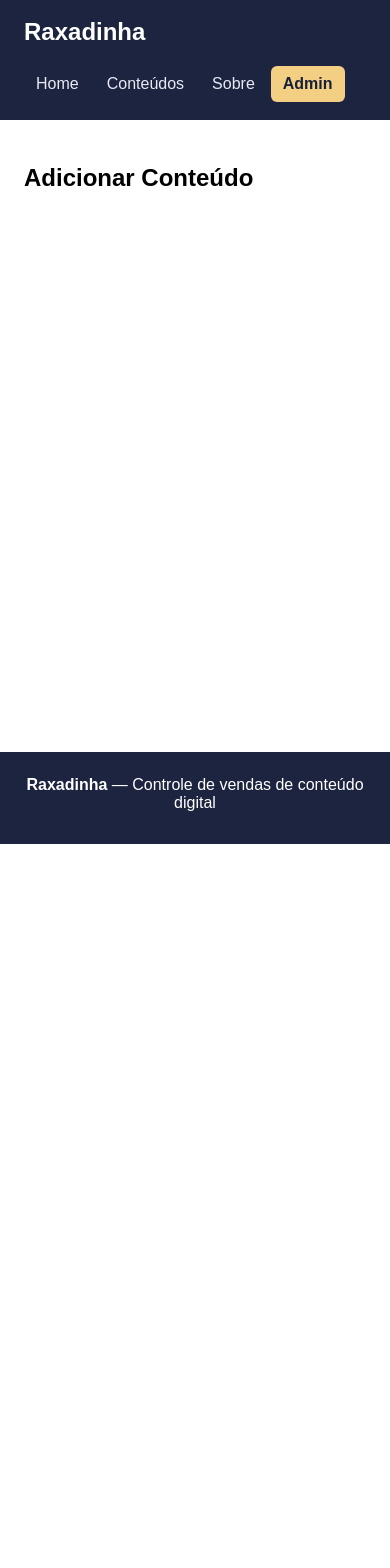
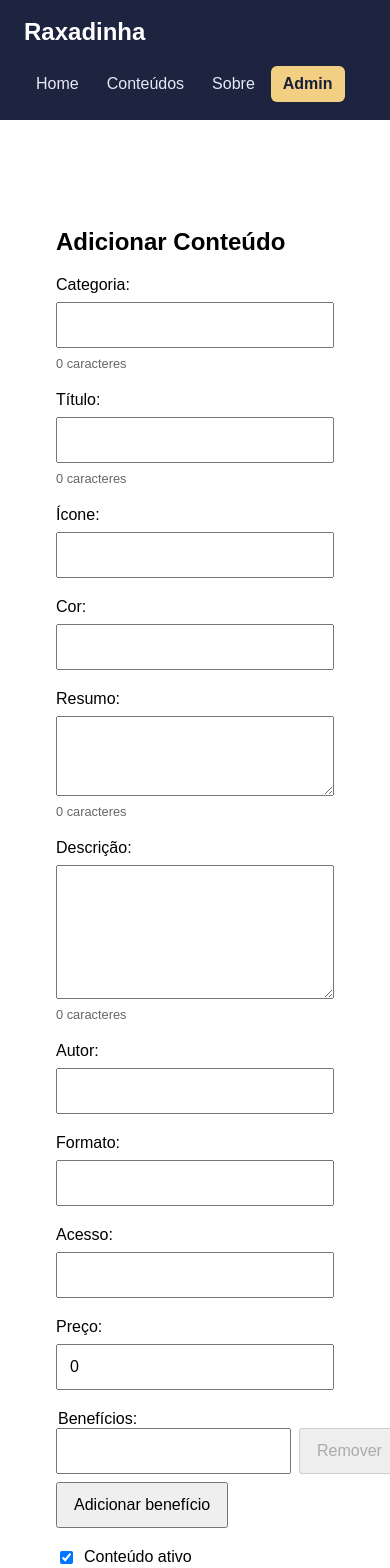
Before and after one commit to arielguareschi/webfamper2026_2, an Angular app in the folder raxadinha/: page /admin/form in a window 390 px wide. Shown: the top 1568 px of the page. Before the commit the page ends 844 px from the top, so only its background shows below. Built offline with nearby package versions, Linux system fonts and the light colour scheme.

Commit message:
aula 10/11

```diff
--- a/raxadinha/src/app/core/models/conteudo.model.ts
+++ b/raxadinha/src/app/core/models/conteudo.model.ts
@@ -11,4 +11,5 @@ export interface Conteudo {
   acesso: string;
   preco: number;
   beneficios: string[];
+  ativo: boolean;
 }
--- a/raxadinha/src/app/features/admin/admin.ts
+++ b/raxadinha/src/app/features/admin/admin.ts
@@ -1,4 +1,4 @@
-import { Component, inject } from "@angular/core";
+import { Component, inject, signal } from "@angular/core";
 import { Router, RouterLink } from "@angular/router";
 import { Conteudo } from "../../core/models/conteudo.model";
 import { ConteudosService } from "../../core/services/conteudos.service";
@@ -12,26 +12,26 @@ export class Admin {
   private conteudoService = inject(ConteudosService);
   private router = inject(Router);
 
-  conteudos: Conteudo[] = [];
-  loading = false;
+  conteudos = signal<Conteudo[]>([]);
+  loading = signal(true);
   errorMessage = "";
   sucessMessage = "";
 
-  ngInit(): void {
+  ngOnInit(): void {
     this.loadConteudos();
   }
 
   loadConteudos(): void {
-    this.loading = true;
+    this.loading.set(true);
     this.errorMessage = "";
     this.conteudoService.getAll().subscribe({
       next: (response) => {
-        this.conteudos = response;
-        this.loading = false;
+        this.conteudos.set(response);
+        this.loading.set(false);
       },
       error: (error) => {
         this.errorMessage = "Erro ao carregar conteúdos: " + error.message;
-        this.loading = false;
+        this.loading.set(false);
       },
     });
   }
--- a/raxadinha/src/app/features/manutencao-conteudo/manutencao-conteudo.css
+++ b/raxadinha/src/app/features/manutencao-conteudo/manutencao-conteudo.css
@@ -1 +1,77 @@
-/* Espaço reservado para os estilos desta página. */
+/* Formulário de manutenção de conteúdo.  */
+.form-box {
+    max-width: 760px;
+    margin: 2rem auto;
+    padding: 2rem;
+}
+
+form,
+.field {
+    display: flex;
+    flex-direction: column;
+    gap: 0.5rem;
+}
+
+form {
+    gap: 1.25rem;
+}
+
+input,
+textarea,
+button {
+    font: inherit;
+}
+
+input,
+textarea {
+    padding: 0.75rem;
+}
+
+textarea {
+    resize: vertical;
+}
+
+.character-count {
+    font-size: 0.8rem;
+    color: #666;
+}
+
+.field small,
+.error-message {
+    color: #b42318;
+}
+
+.success-message {
+    color: #067647;
+}
+
+.beneficios {
+    border: 0;
+    padding: 0;
+    margin: 0;
+}
+
+.beneficio-item {
+    display: grid;
+    grid-template-columns: 1fr auto;
+    gap: 0.5rem;
+}
+
+.checkbox-field {
+    flex-direction: row;
+    align-items: center;
+}
+
+.checkbox-field input {
+    width: auto;
+}
+
+button {
+    padding: 0.75rem 1rem;
+    cursor: pointer;
+}
+
+.add-button,
+.remove-button {
+    align-self: flex-start;
+}
--- a/raxadinha/src/app/features/manutencao-conteudo/manutencao-conteudo.html
+++ b/raxadinha/src/app/features/manutencao-conteudo/manutencao-conteudo.html
@@ -6,4 +6,102 @@
         Adicionar Conteúdo
         }
     </h2>
+
+    @if(loadingData){
+    <div class="info-message">
+        Carregando dados do conteúdo...
+    </div>
+    }
+    @if(successMessage){
+    <div class="success-message">
+        {{ successMessage }}
+    </div>
+    }
+    @if(errorMessage){
+    <div class="error-message">
+        {{ errorMessage }}
+    </div>
+    }
+
+    <form [formGroup]="form" (ngSubmit)="submit()">
+        <div class="field">
+            <label for="categoria">Categoria:</label>
+            <input id="categoria" type="text" formControlName="categoria" />
+            <span class="character-count">
+                {{ form.controls.categoria.value.length }} caracteres
+            </span>
+
+            @if (form.controls.categoria.touched &&
+            form.controls.categoria.invalid) {
+            <small>Informe uma categoria com no minimo 3 caracteres</small>
+            }
+        </div>
+
+
+        <div class="field">
+            <label for="titulo">Título:</label>
+            <input id="titulo" type="text" formControlName="titulo" />
+            <span class="character-count">{{ form.controls.titulo.value.length }} caracteres</span>
+            @if (form.controls.titulo.touched && form.controls.titulo.invalid) {
+            <small>Informe um título com no mínimo 15 caracteres</small>
+            }
+        </div>
+        <div class="field"><label for="icone">Ícone:</label><input id="icone" type="text" formControlName="icone" />
+            @if (form.controls.icone.touched && form.controls.icone.invalid) { <small>Informe um ícone</small> }
+        </div>
+        <div class="field"><label for="cor">Cor:</label><input id="cor" type="text" formControlName="cor" />
+            @if (form.controls.cor.touched && form.controls.cor.invalid) { <small>Informe uma cor</small> }
+        </div>
+        <div class="field"><label for="resumo">Resumo:</label><textarea id="resumo" formControlName="resumo"
+                rows="3"></textarea>
+            <span class="character-count">{{ form.controls.resumo.value.length }} caracteres</span>
+            @if (form.controls.resumo.touched && form.controls.resumo.invalid) { <small>Informe um resumo</small> }
+        </div>
+        <div class="field"><label for="descricao">Descrição:</label><textarea id="descricao" formControlName="descricao"
+                rows="6"></textarea>
+            <span class="character-count">{{ form.controls.descricao.value.length }} caracteres</span>
+            @if (form.controls.descricao.touched && form.controls.descricao.invalid) { <small>Informe uma
+                descrição</small> }
+        </div>
+        <div class="field"><label for="autor">Autor:</label><input id="autor" type="text" formControlName="autor" />
+            @if (form.controls.autor.touched && form.controls.autor.invalid) { <small>Informe o autor</small> }
+        </div>
+        <div class="field"><label for="formato">Formato:</label><input id="formato" type="text"
+                formControlName="formato" />
+            @if (form.controls.formato.touched && form.controls.formato.invalid) { <small>Informe o formato</small> }
+        </div>
+        <div class="field"><label for="acesso">Acesso:</label><input id="acesso" type="text" formControlName="acesso" />
+            @if (form.controls.acesso.touched && form.controls.acesso.invalid) { <small>Informe o tipo de acesso</small>
+            }
+        </div>
+        <div class="field"><label for="preco">Preço:</label><input id="preco" type="number" formControlName="preco"
+                min="0" step="0.01" />
+            @if (form.controls.preco.touched && form.controls.preco.invalid) { <small>Informe um preço maior ou igual a
+                zero</small> }
+        </div>
+        <fieldset class="field beneficios" formArrayName="beneficios">
+            <legend>Benefícios:</legend>
+            @for (beneficio of beneficios.controls; track $index; let i = $index) {
+            <div class="beneficio-item"><input type="text" [formControlName]="i"
+                    [attr.aria-label]="'Benefício ' + (i + 1)" />
+                <button type="button" class="remove-button" (click)="removerBeneficio(i)"
+                    [disabled]="beneficios.length === 1">Remover</button>
+            </div>
+            @if (beneficio.touched && beneficio.invalid) { <small>Informe o benefício</small> }
+            }
+            <button type="button" class="add-button" (click)="adicionarBeneficio()">Adicionar benefício</button>
+        </fieldset>
+        <div class="field checkbox-field"><input id="ativo" type="checkbox" formControlName="ativo" /><label
+                for="ativo">Conteúdo ativo</label></div>
+
+        <button type="submit" [disabled]="loading || loadingData">
+            @if (loading) {
+            Salvando...
+            } @else if (editingId !== null) {
+            Atualizar
+            } @else {
+            Salvar
+            }
+        </button>
+    </form>
 </div>
--- a/raxadinha/src/app/features/manutencao-conteudo/manutencao-conteudo.ts
+++ b/raxadinha/src/app/features/manutencao-conteudo/manutencao-conteudo.ts
@@ -1,10 +1,10 @@
 import { Component, inject } from "@angular/core";
-import { FormBuilder, ReactiveFormsModule, Validators } from "@angular/forms";
-import { ActivatedRoute, Router, RouterLink } from "@angular/router";
+import { FormArray, FormBuilder, ReactiveFormsModule, Validators } from "@angular/forms";
+import { ActivatedRoute, Router } from "@angular/router";
 import { ConteudosService } from "../../core/services/conteudos.service";
 @Component({
   selector: "app-manutencao-conteudo",
-  imports: [RouterLink, ReactiveFormsModule],
+  imports: [ReactiveFormsModule],
   templateUrl: "./manutencao-conteudo.html",
   styleUrl: "./manutencao-conteudo.css",
 })
@@ -30,9 +30,28 @@ export class ManutencaoConteudo {
     autor: ["", [Validators.required]],
     formato: ["", [Validators.required]],
     acesso: ["", [Validators.required]],
-    preco: [0, [Validators.required]],
+    preco: [0, [Validators.required, Validators.min(0)]],
+    beneficios: this.fb.array([this.createBeneficioControl()]),
     ativo: [true],
   });
+
+  get beneficios(): FormArray {
+    return this.form.controls.beneficios;
+  }
+
+  private createBeneficioControl(value = "") {
+    return this.fb.nonNullable.control(value, [Validators.required]);
+  }
+
+  adicionarBeneficio(): void {
+    this.beneficios.push(this.createBeneficioControl());
+  }
+
+  removerBeneficio(index: number): void {
+    if (this.beneficios.length > 1) {
+      this.beneficios.removeAt(index);
+    }
+  }
 
   ngOnInit(): void {
     const id = this.route.snapshot.queryParamMap.get("id");
@@ -46,6 +65,11 @@ export class ManutencaoConteudo {
     this.loadingData = true;
     this.conteudosService.getById(id).subscribe({
       next: (conteudo) => {
+        this.beneficios.clear();
+        const beneficios = conteudo.beneficios?.length ? conteudo.beneficios : [""];
+        beneficios.forEach((beneficio) =>
+          this.beneficios.push(this.createBeneficioControl(beneficio)),
+        );
         this.form.patchValue({
           titulo: conteudo.titulo,
           categoria: conteudo.categoria,
@@ -57,6 +81,7 @@ export class ManutencaoConteudo {
           formato: conteudo.formato,
           acesso: conteudo.acesso,
           preco: conteudo.preco,
+          ativo: conteudo.ativo ?? true,
         });
         this.loadingData = false;
       },
@@ -87,7 +112,7 @@ export class ManutencaoConteudo {
       formato: formValue.formato,
       acesso: formValue.acesso,
       preco: formValue.preco,
-      beneficios: [],
+      beneficios: formValue.beneficios,
       ativo: formValue.ativo,
     };
     if (this.editingId !== null) {
@@ -112,6 +137,8 @@ export class ManutencaoConteudo {
         this.loading = false;
         this.successMessage = "Conteúdo criado com sucesso!";
         this.form.reset();
+        this.beneficios.clear();
+        this.beneficios.push(this.createBeneficioControl());
         setTimeout(() => {
           this.router.navigate(["/admin"]);
         }, 1000);
```
Also changed, not shown: raxadinha/src/app/features/admin/admin.css (+122 -1 lines), raxadinha/src/app/features/admin/admin.html (+5 -3 lines).
